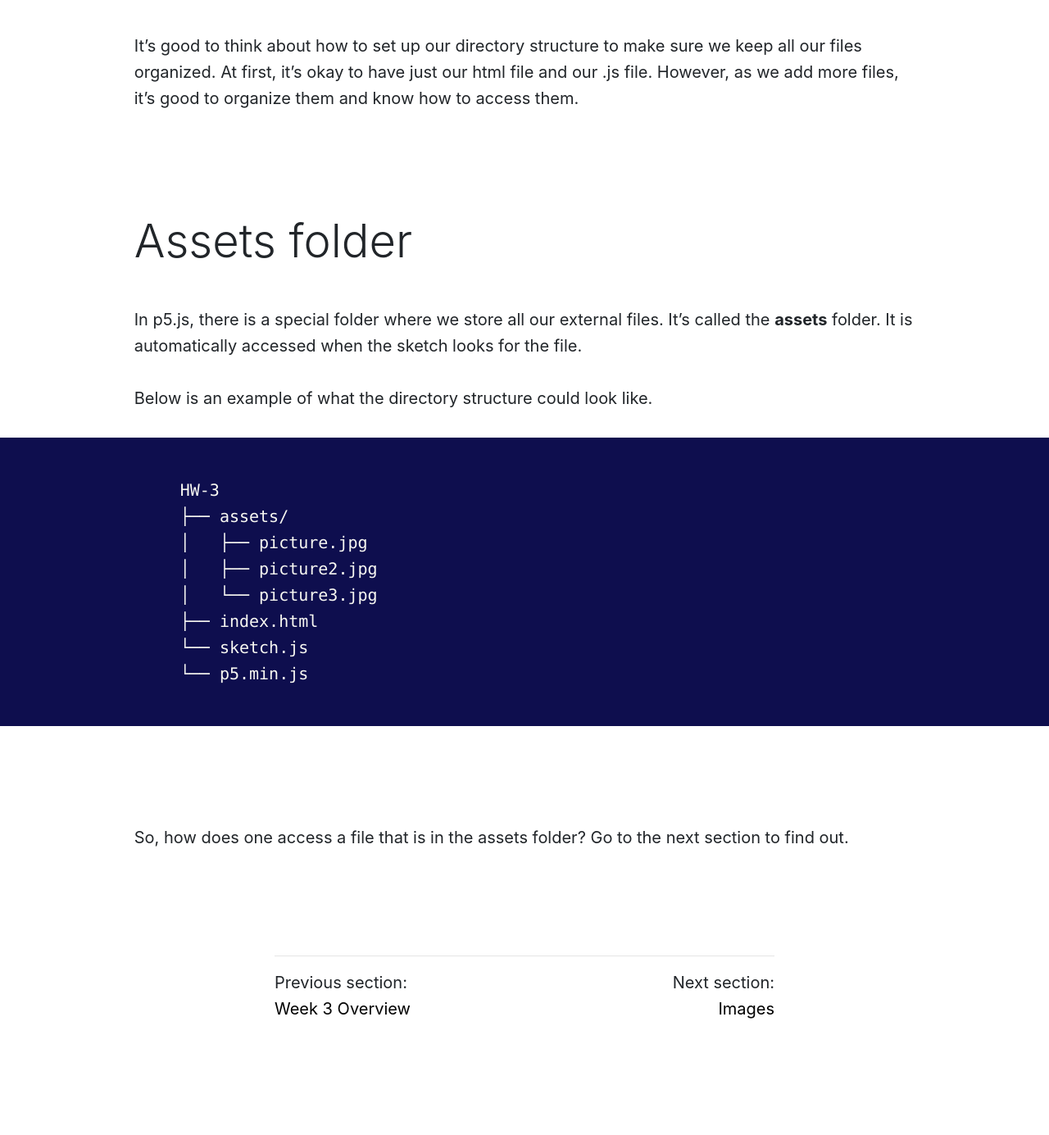
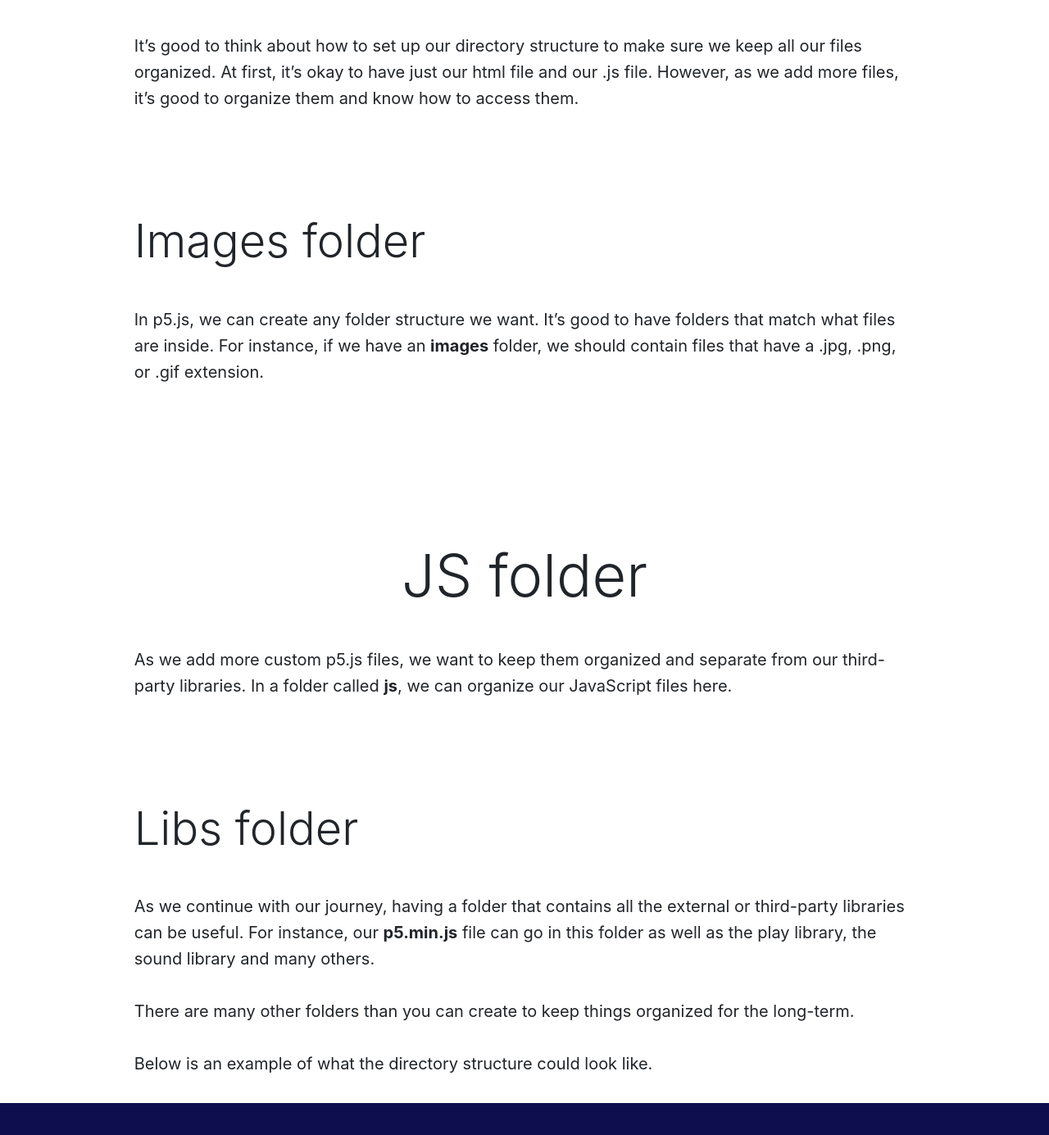
Before and after one commit to Montana-Media-Arts/220-creative-coding2-Spring2023, a Jekyll site: the page built from modules/week-3/_posts/2001-02-01-directory-structure.md, in a window 1280 px wide and 1400 px high, scrolled down 541 px. Shown: the top 1385 px of the window at 82% size. Built offline with Jekyll 4.4.1, drawn with Linux system fonts in a browser that asks for light colours; nearby versions of some CDN libraries; a script that is not in the unit is left out; comment, search, counter and statistics services are not loaded; before the commit the page ends 1804 px from its top, so only the background shows below that; some of the changed text lies outside the part shown.

Commit message:
updated content

````diff
--- a/modules/week-3/_posts/2001-02-01-directory-structure.md
+++ b/modules/week-3/_posts/2001-02-01-directory-structure.md
@@ -8,21 +8,33 @@ jotted: true
 
 It's good to think about how to set up our directory structure to make sure we keep all our files organized.  At first, it's okay to have just our html file and our .js file. However, as we add more files, it's good to organize them and know how to access them.
 
-## Assets folder
+## Images folder
 
-In p5.js, there is a special folder where we store all our external files. It's called the **assets** folder.  It is automatically accessed when the sketch looks for the file.
+In p5.js, we can create any folder structure we want. It's good to have folders that match what files are inside.  For instance, if we have an **images** folder, we should contain files that have a .jpg, .png, or .gif extension.
+
+# JS folder
+
+As we add more custom p5.js files, we want to keep them organized and separate from our third-party libraries.  In a folder called **js**, we can organize our JavaScript files here.
+
+## Libs folder
+
+As we continue with our journey, having a folder that contains all the external or third-party libraries can be useful.  For instance, our **p5.min.js** file can go in this folder as well as the play library, the sound library and many others.
+
+There are many other folders than you can create to keep things organized for the long-term.
 
 Below is an example of what the directory structure could look like.
 
 ```
 HW-3
-├── assets/
+├── images/
 │   ├── picture.jpg
 │   ├── picture2.jpg
 │   └── picture3.jpg
 ├── index.html
-└── sketch.js
-└── p5.min.js
+└── js
+|   └──sketch.js
+└── libs
+|   └──p5.min.js
 ```
 
 So, how does one access a file that is in the assets folder?  Go to the next section to find out.
````
